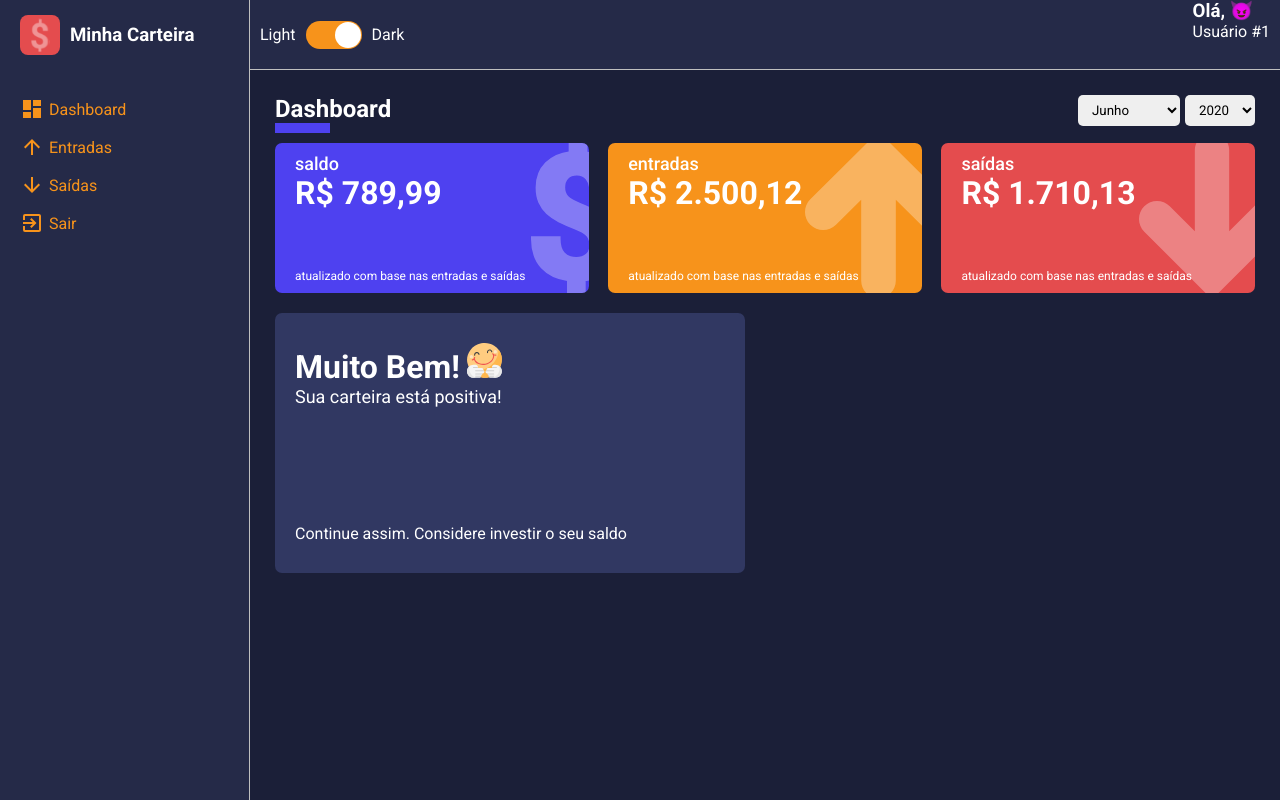
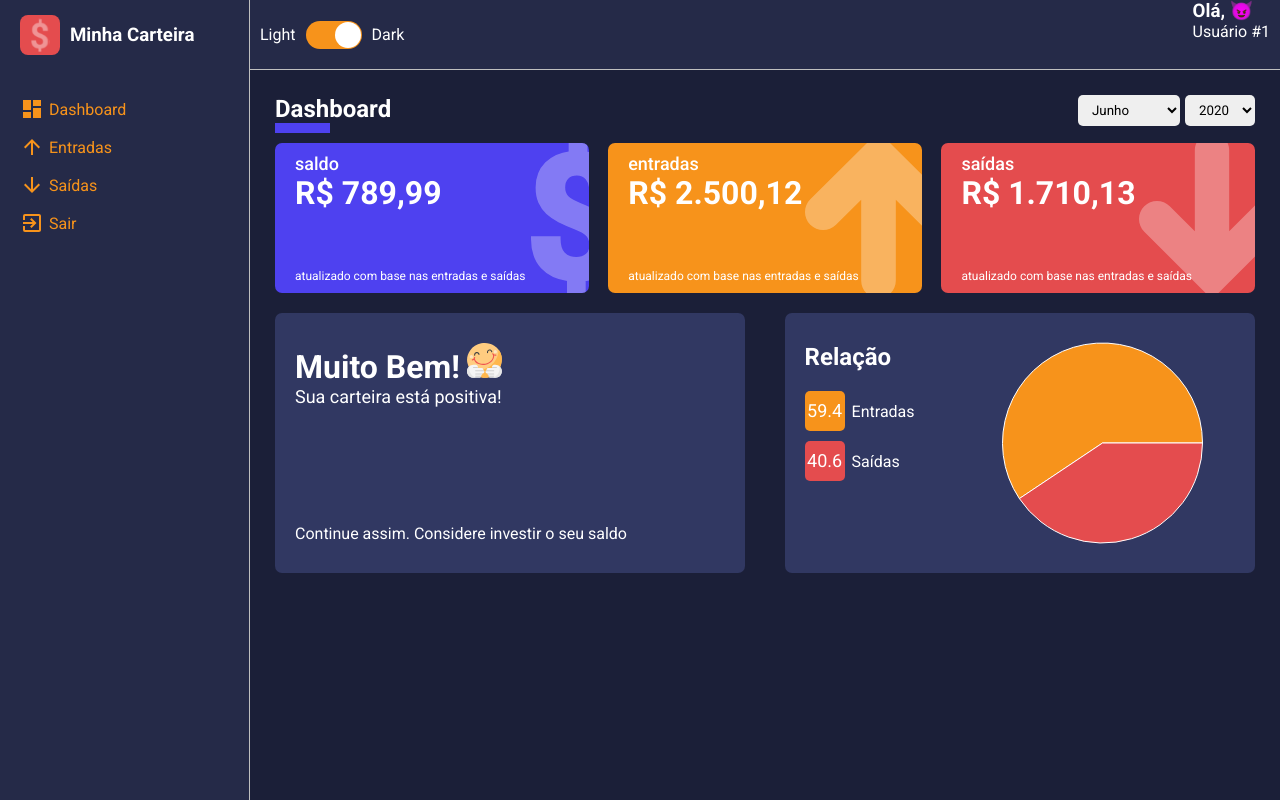
Before and after one commit to EduBergantini/didactic-spoon, a React (Create React App) app: page /dashboard in a window 1280 px wide. Built offline with nearby package versions, Linux system fonts and the light colour scheme.

Commit message:
refactor: add relation graphic to dashboard page

```diff
--- a/src/pages/dashboard/index.tsx
+++ b/src/pages/dashboard/index.tsx
@@ -9,6 +9,7 @@ import listOfMonths from "../../utils/months";
 import WalletBox from "../../components/wallet-box";
 import { IconEnums } from "../../utils/images";
 import WalletEvaluation from "../../components/wallet-evaluation";
+import RelationChart from "../../components/relation-chart";
 
 
 const Dashboard: React.FC = () => {
@@ -92,6 +93,25 @@ const Dashboard: React.FC = () => {
         }
     }, [finalBalance]);
 
+    const relationProfitLoss = useMemo(() => {
+        const total = totalProfit+totalExpenses;
+        const profitPercentage = (totalProfit/total)*100;
+        const lossPercentage = (totalExpenses/total)*100;
+        return [{
+            name: "Entradas",
+            value: totalProfit,
+            percentage: profitPercentage,
+            color: "#f7931b",
+        },
+        {
+            name: "Saídas",
+            value: totalExpenses,
+            percentage: lossPercentage,
+            color: "#e44c4e",
+        }];
+
+    }, [totalExpenses, totalProfit])
+
     return (
         <DashboardContainer>
             <ContentHeader title="Dashboard" lineColor="#4e41f0">
@@ -131,6 +151,8 @@ const Dashboard: React.FC = () => {
                     footerText={message.footerText}
                 />
 
+                <RelationChart data={relationProfitLoss} />
+
             </DashboardContent>
         </DashboardContainer>
     );
```
